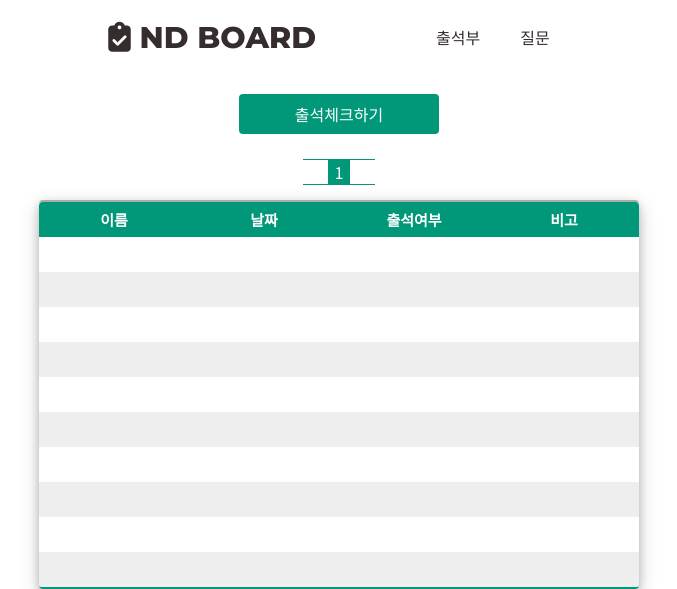
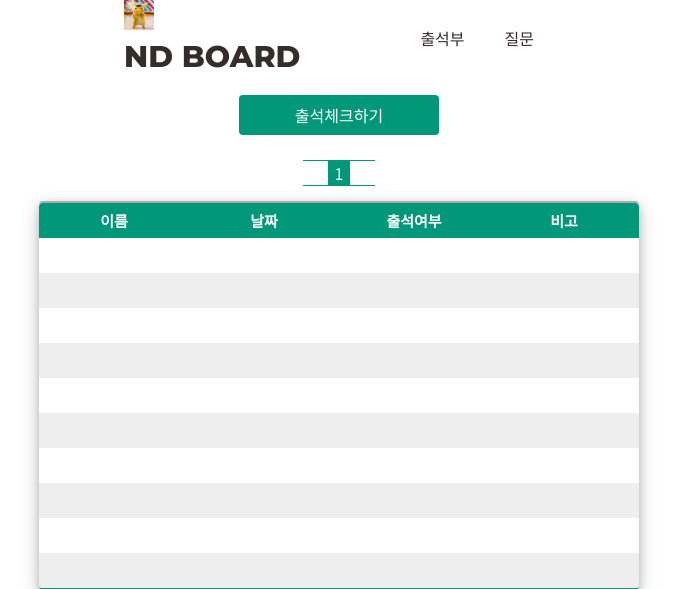
Before and after one commit to 25th-Night/ND_board, a Django app: page /attendance/ in a window 1280 px wide. Shown: the top 589 px of the page, without its empty margins (301-978 px from the left). Run offline with Django 4.2, Linux system fonts and the light colour scheme; data that the repository does not hold is empty; parts of the project's set-up code (start-up, migrations or seed data) failed here and were passed over; some libraries are stand-ins or nearby versions.

Commit message:
Fix logo Image in header

```diff
--- a/templates/header.html
+++ b/templates/header.html
@@ -5,14 +5,13 @@
 {% endblock head_css %}
 
 {% block head_js %}
-<script defer src="https://kit.fontawesome.com/c8ed40ec38.js" crossorigin="anonymous"></script>
 <script defer src="{% static 'js/header.js' %}"></script>
 {% endblock head_js %}
 
 <header class="header">
     <nav class="nav">
         <div class="nav-logo">
-            <i class="fa-solid fa-clipboard-check"></i>
+            <div class="nav-logo-img-wrap"><img src="{% static 'img/명탐정피카츄.gif' %}" alt="스크린샷" class="nav-logo-img"></div>
             <a href="{% url 'index' %}" class="nav-logo-name">ND BOARD</a>
         </div>
         <ul class="nav-menu">
```
